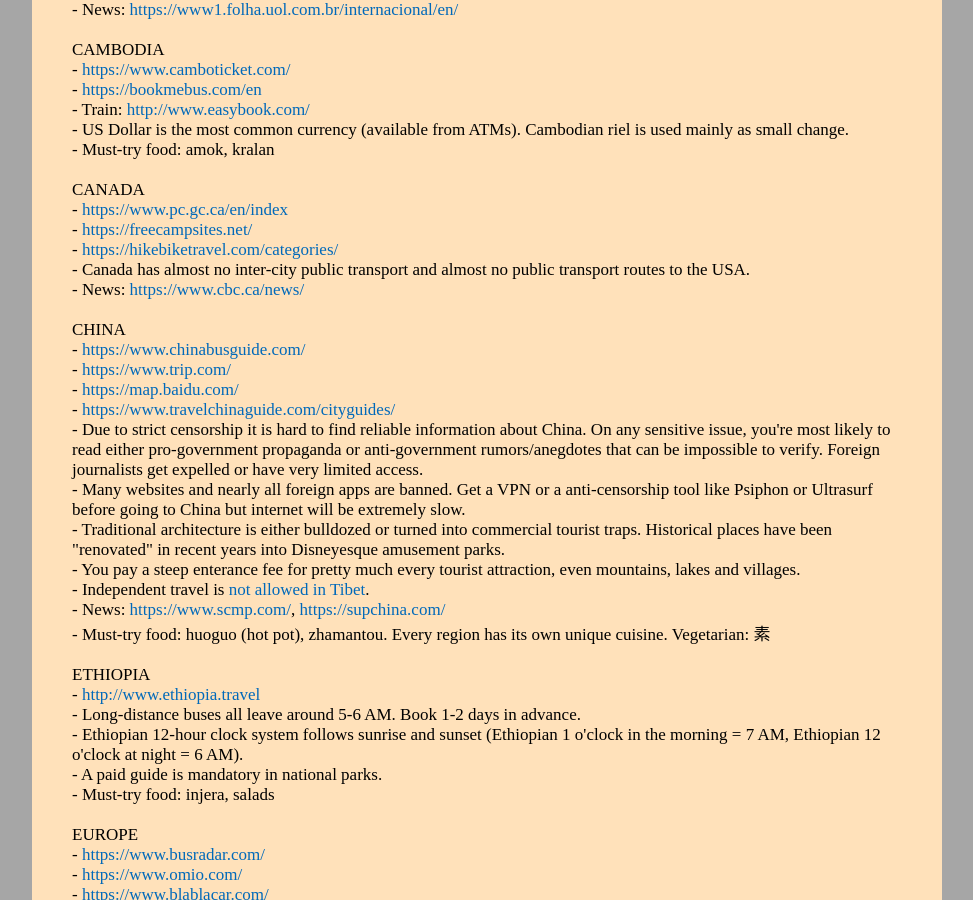
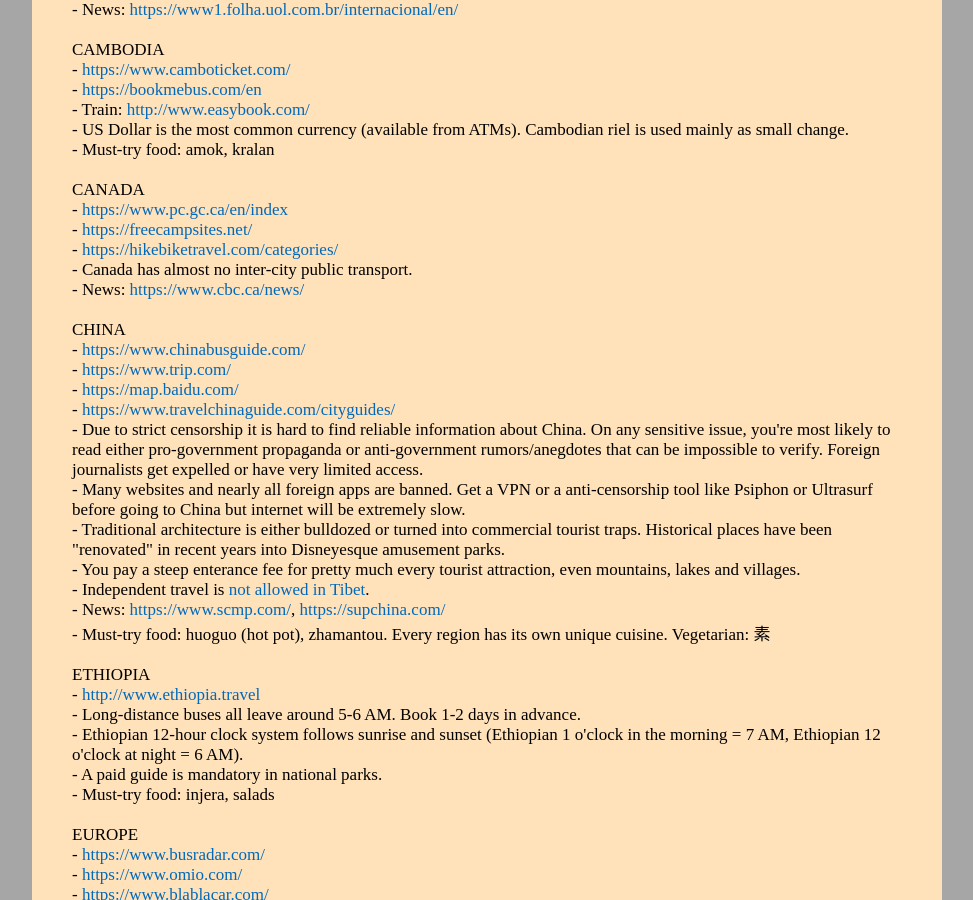
Before and after one commit to witbag/witbag.github.io, a Jekyll site: the page built from travel/notes.html, in a window 1280 px wide and 900 px high, scrolled down 584 px. Shown: the whole window, without its empty margins (153-1126 px from the left). Built offline with Jekyll 4.4.1, drawn with Linux system fonts in a browser that asks for light colours.

Commit message:
Update notes.html

```diff
--- a/travel/notes.html
+++ b/travel/notes.html
@@ -41,7 +41,7 @@
 - <a href="https://www.pc.gc.ca/en/index" target=_blank>https://www.pc.gc.ca/en/index</a><br />
 - <a href="https://freecampsites.net/" target=_blank>https://freecampsites.net/</a><br />
 - <a href="https://hikebiketravel.com/categories/" target=_blank>https://hikebiketravel.com/categories/</a><br />
-- Canada has almost no inter-city public transport and almost no public transport routes to the USA.<br>
+- Canada has almost no inter-city public transport.<br>
 - News: <a href="https://www.cbc.ca/news/" target=_blank>https://www.cbc.ca/news/</a><br />
 <br>
 CHINA<br>
```
